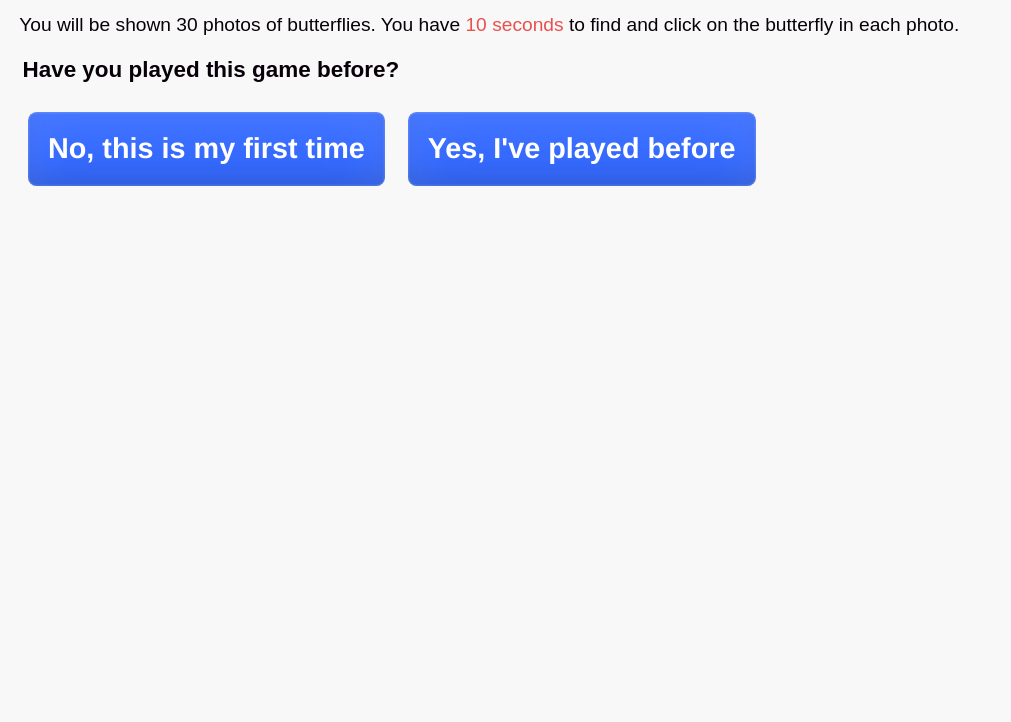
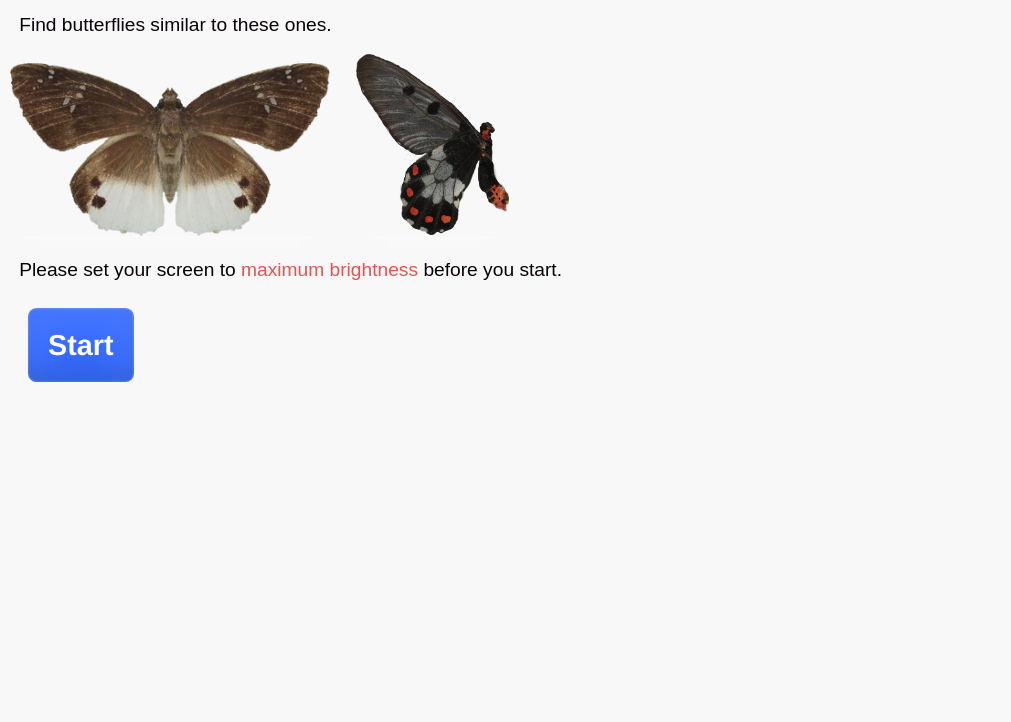
Before and after one commit to MFErickson/findbutterfly, a plain HTML site: page start.html in a window 1280 px wide. Shown: the part 78-800 px from the top of the page, without its empty margins (0-1011 px from the left). Drawn offline with Linux system fonts and the light colour scheme.

Commit message:
Start page and images

```diff
--- a/start.html
+++ b/start.html
@@ -11,16 +11,19 @@
   </head>
   <body id="start">
 
-    <h1>Get ready!</h1>
-    <p>You will be shown <span id="numPhotos">XXX</span>
-      photos of butterflies. You have <span class="label"><span id="numSeconds">XXX</span>
-        seconds</span>
-      to find and click on the butterfly in each photo.
+    <h1>Get ready</h1>
+    <p> Find butterflies similar to these ones.
 
-    <h3>Have you played this game before?</h3>
+      <div>
+<img src="images/235 (1).png" style="width:25%">
+<img src="images/2737 (1).png" style="width:12%">
+      </div>
+
+      <p>Please set your screen to <span class="label">maximum brightness</span> before you start.
+
+
     <p>
-      <a class="button" id="noob">No, this is my first time</a>
-      <a class="button" id="expert">Yes, I've played before</a>
+      <a class="button" id="start">Start</a>
 
   </body>
 
@@ -34,12 +37,12 @@
     }
 
     // Handle button clicks
-    function gotoTrial(noob) {
-        window.location = "trial.html?noob=" + noob;
+    function gotoTrial() {
+        window.location = "trial.html?noob=unknown";
     }
 
-    document.getElementById("noob").addEventListener('click', () => gotoTrial("T"));
-    document.getElementById("expert").addEventListener('click', () => gotoTrial("F"));
+    document.getElementById("start").addEventListener('click', () => gotoTrial());
+
 
   </script>
 </html>
```
Also changed, not shown: images/235 (1).png (added), images/2737 (1).png (added).
